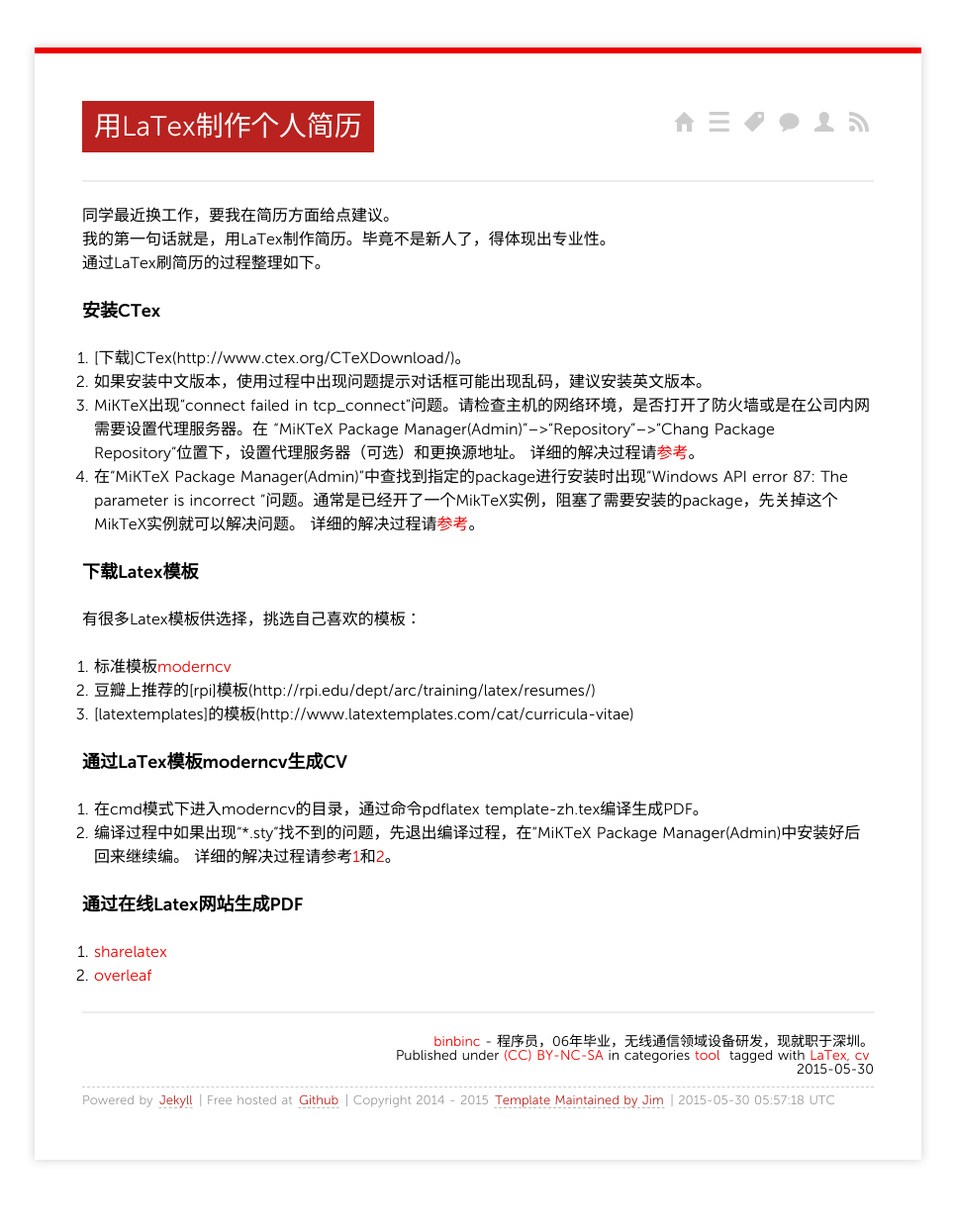
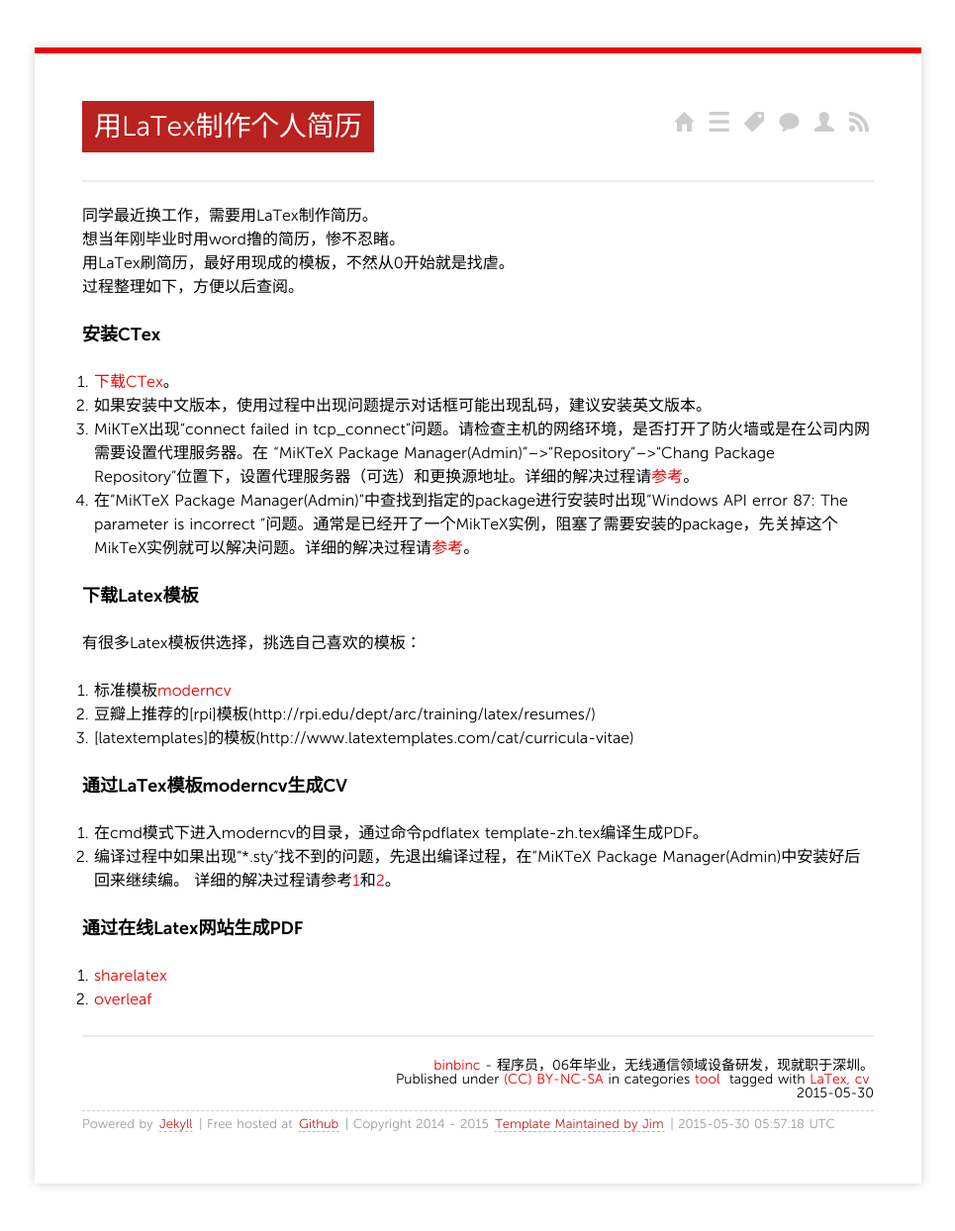
Before and after one commit to binbinc/binbinc.github.io, a Jekyll site: the page built from _posts/2015/2015-05-30-make-cv-by-latex.md, in a window 1280 px wide. Shown: the whole page at 99% size, without its empty margins (157-1122 px from the left). Built offline with Jekyll 4.4.1, drawn with Linux system fonts in a browser that asks for light colours; nearby versions of some CDN libraries; Markdown is read by kramdown in place of the engine named in the settings; comment, search, counter and statistics services are not loaded; before the commit the page ends 1220 px from its top, so only the background shows below that.

Commit message:
Update 2015-05-30-make-cv-by-latex.md

```diff
--- a/_posts/2015/2015-05-30-make-cv-by-latex.md
+++ b/_posts/2015/2015-05-30-make-cv-by-latex.md
@@ -9,25 +9,24 @@ tags:
 ---
 
 
-同学最近换工作，要我在简历方面给点建议。<br />
-我的第一句话就是，用LaTex制作简历。毕竟不是新人了，得体现出专业性。<br />
-通过LaTex刷简历的过程整理如下。
+同学最近换工作，需要用LaTex制作简历。<br />
+想当年刚毕业时用word撸的简历，惨不忍睹。<br />
+用LaTex刷简历，最好用现成的模板，不然从0开始就是找虐。<br />
+过程整理如下，方便以后查阅。
 
 ###安装CTex
 
-1. [下载]CTex(http://www.ctex.org/CTeXDownload/)。
+1. [下载CTex](http://www.ctex.org/CTeXDownload/)。
 2. 如果安装中文版本，使用过程中出现问题提示对话框可能出现乱码，建议安装英文版本。
 3. MiKTeX出现“connect failed in tcp_connect”问题。请检查主机的网络环境，是否打开了防火墙或是在公司内网需要设置代理服务器。在
-“MiKTeX Package Manager(Admin)”-->“Repository”-->“Chang Package Repository”位置下，设置代理服务器（可选）和更换源地址。
-详细的解决过程请[参考](http://tex.stackexchange.com/questions/167562/miktex-connect-failed-in-tcp-connect)。
-4. 在“MiKTeX Package Manager(Admin)”中查找到指定的package进行安装时出现“Windows API error 87: The parameter is incorrect ”问题。通常是已经开了一个MikTeX实例，阻塞了需要安装的package，先关掉这个MikTeX实例就可以解决问题。
-详细的解决过程请[参考](http://sourceforge.net/p/miktex/mailman/message/28809258/)。
+“MiKTeX Package Manager(Admin)”-->“Repository”-->“Chang Package Repository”位置下，设置代理服务器（可选）和更换源地址。详细的解决过程请[参考](http://tex.stackexchange.com/questions/167562/miktex-connect-failed-in-tcp-connect)。
+4. 在“MiKTeX Package Manager(Admin)”中查找到指定的package进行安装时出现“Windows API error 87: The parameter is incorrect ”问题。通常是已经开了一个MikTeX实例，阻塞了需要安装的package，先关掉这个MikTeX实例就可以解决问题。详细的解决过程请[参考](http://sourceforge.net/p/miktex/mailman/message/28809258/)。
 
 ###下载Latex模板
 
-有很多Latex模板供选择，挑选自己喜欢的模板：<br />
-1. 标准模板[moderncv](http://www.ctan.org/tex-archive/macros/latex/contrib/moderncv/)
-2. 豆瓣上推荐的[rpi]模板(http://rpi.edu/dept/arc/training/latex/resumes/)
+有很多Latex模板供选择，挑选自己喜欢的模板：
+1. 标准模板[moderncv](http://www.ctan.org/tex-archive/macros/latex/contrib/moderncv/)<br />
+2. 豆瓣上推荐的[rpi]模板(http://rpi.edu/dept/arc/training/latex/resumes/)<br />
 3. [latextemplates]的模板(http://www.latextemplates.com/cat/curricula-vitae)
 
 ###通过LaTex模板moderncv生成CV
```
